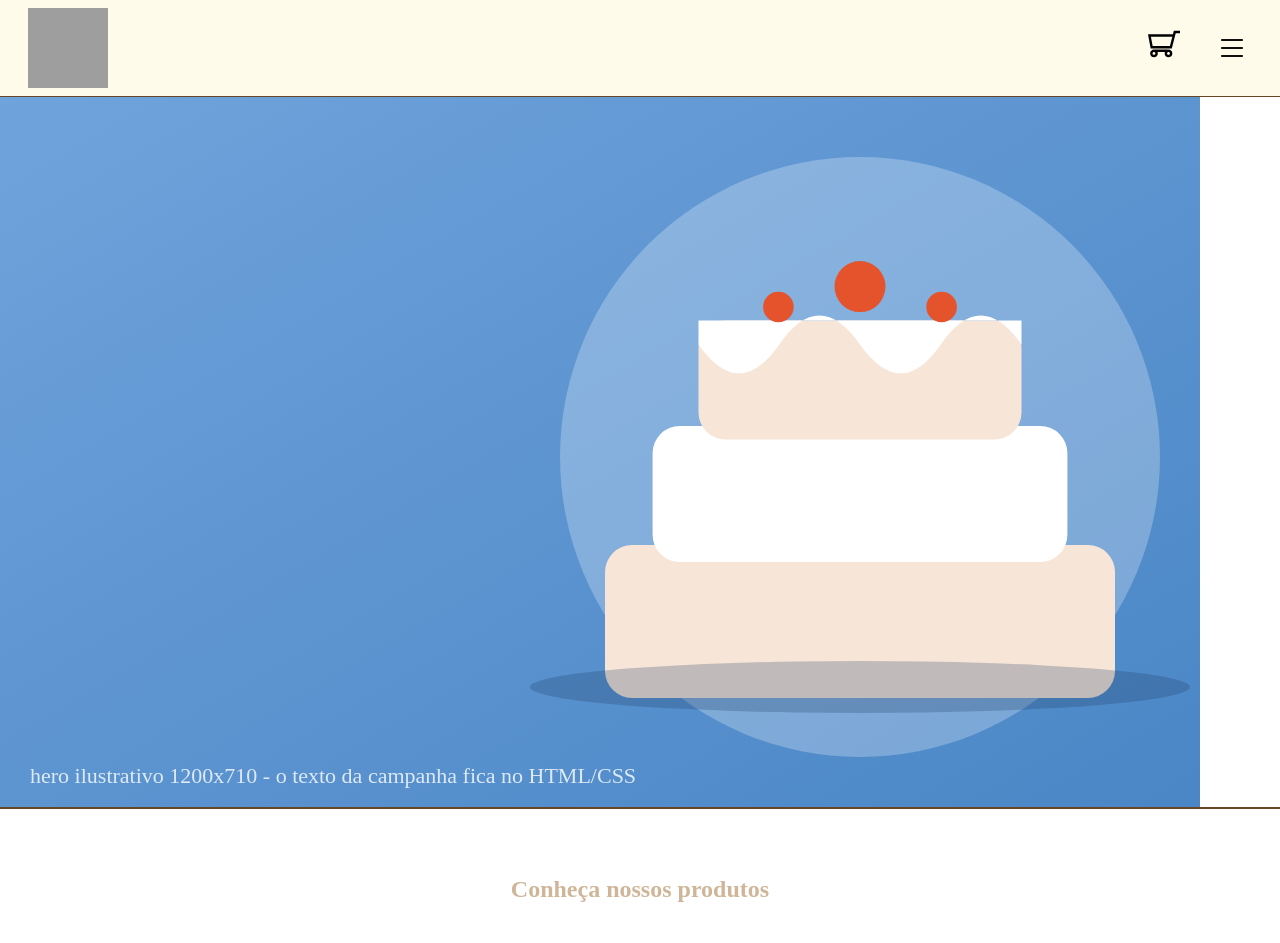
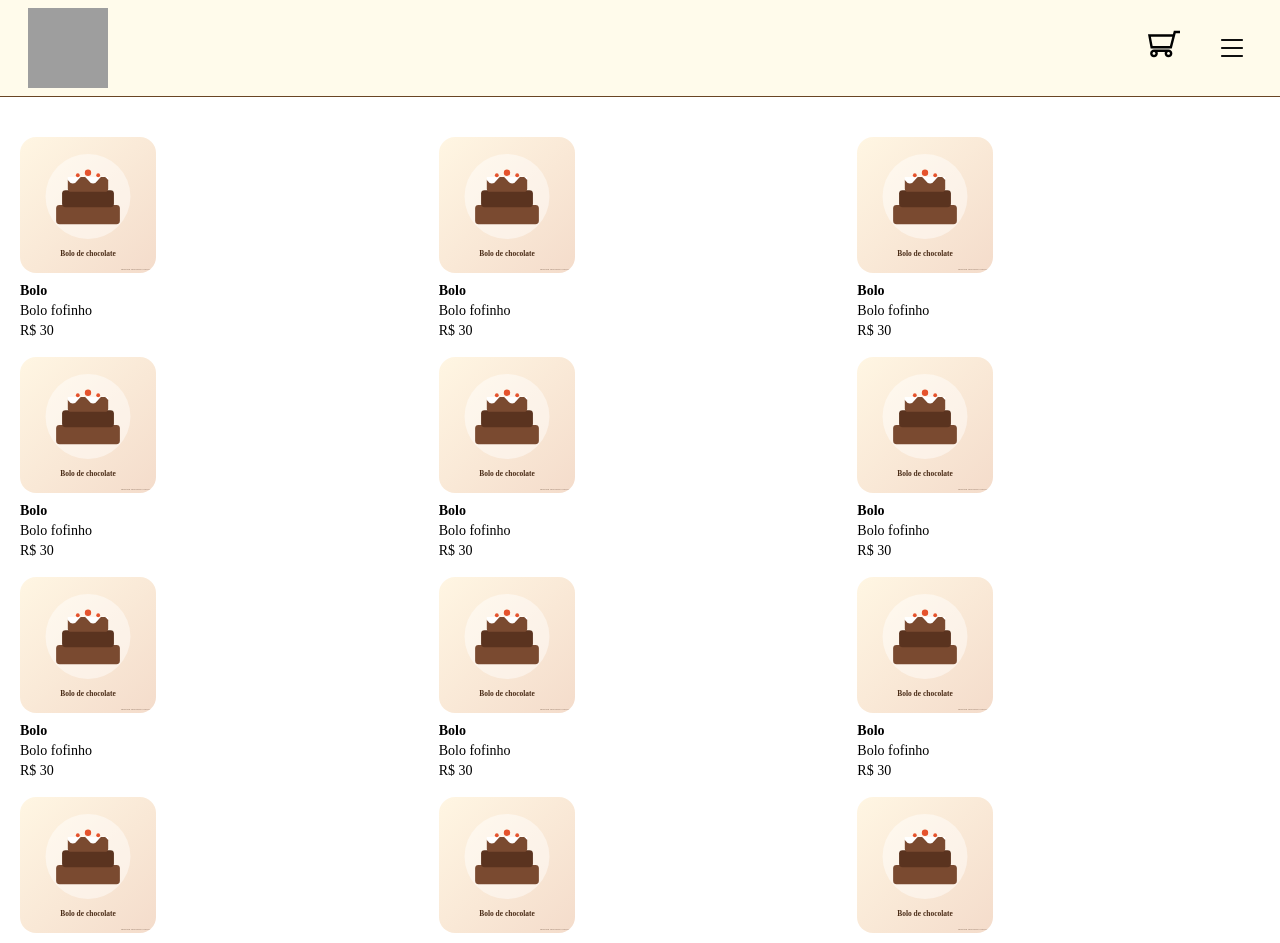
Before and after one commit to hgsouz/delicias_da_dessa, a React (Vite) app: page / in a window 1280 px wide. Shown: the top 943 px of the page. Built offline with nearby package versions, Linux system fonts and the light colour scheme; grey boxes are pictures that could not be loaded; a web font is replaced by a local one.

Commit message:
feat: adding products page with mock itens

```diff
--- a/src/App.tsx
+++ b/src/App.tsx
@@ -1,9 +1,11 @@
-import Home from "./pages/home";
+// import Home from "./pages/home";
+import Products from "./pages/pruducts";
 
 function App() {
   return (
     <>
-      <Home />
+      {/* <Home /> */}
+      <Products />
     </>
   );
 }
--- a/src/components/card.tsx
+++ b/src/components/card.tsx
@@ -6,7 +6,7 @@ interface cardProps {
 export const Card = ({ image, link }: cardProps) => {
   return (
     <a href={link}>
-      <img src={image} alt="" className="max-h-80 max-w-60" />
+      <img src={image} alt="" className="max-h-80 max-w-60 rounded-2xl" />
     </a>
   );
 };
--- /dev/null
+++ b/src/components/productCard.tsx
@@ -0,0 +1,22 @@
+interface ProductCardProps {
+  image: string;
+  name: string;
+  description: string;
+  price: number;
+}
+
+export const ProductCard = ({
+  image,
+  name,
+  description,
+  price,
+}: ProductCardProps) => {
+  return (
+    <div>
+      <img src={image} alt="" className="max-h-34 max-w-34 rounded-2xl mb-2" />
+      <p className="font-bold text-sm">{name}</p>
+      <p className="text-sm ">{description}</p>
+      <p className="text-sm ">R$ {price}</p>
+    </div>
+  );
+};
--- /dev/null
+++ b/src/pages/pruducts.tsx
@@ -0,0 +1,92 @@
+import { ProductCard } from "../components/productCard";
+import boloImage from "../assets/products/bolo-de-chocolate.svg";
+import { Header } from "../components/header";
+import { Footer } from "../components/footer";
+
+function Products() {
+  return (
+    <>
+      <Header />
+
+      <section className="grid grid-cols-3 gap-4 my-10 mx-5">
+        <ProductCard
+          image={boloImage}
+          name="Bolo"
+          description="Bolo fofinho"
+          price={30.0}
+        />
+        <ProductCard
+          image={boloImage}
+          name="Bolo"
+          description="Bolo fofinho"
+          price={30.0}
+        />
+        <ProductCard
+          image={boloImage}
+          name="Bolo"
+          description="Bolo fofinho"
+          price={30.0}
+        />
+
+        <ProductCard
+          image={boloImage}
+          name="Bolo"
+          description="Bolo fofinho"
+          price={30.0}
+        />
+        <ProductCard
+          image={boloImage}
+          name="Bolo"
+          description="Bolo fofinho"
+          price={30.0}
+        />
+        <ProductCard
+          image={boloImage}
+          name="Bolo"
+          description="Bolo fofinho"
+          price={30.0}
+        />
+        <ProductCard
+          image={boloImage}
+          name="Bolo"
+          description="Bolo fofinho"
+          price={30.0}
+        />
+        <ProductCard
+          image={boloImage}
+          name="Bolo"
+          description="Bolo fofinho"
+          price={30.0}
+        />
+        <ProductCard
+          image={boloImage}
+          name="Bolo"
+          description="Bolo fofinho"
+          price={30.0}
+        />
+        <ProductCard
+          image={boloImage}
+          name="Bolo"
+          description="Bolo fofinho"
+          price={30.0}
+        />
+        <ProductCard
+          image={boloImage}
+          name="Bolo"
+          description="Bolo fofinho"
+          price={30.0}
+        />
+        <ProductCard
+          image={boloImage}
+          name="Bolo"
+          description="Bolo fofinho"
+          price={30.0}
+        />
+      </section>
+
+      <Footer />
+    </>
+  );
+}
+
+export default Products;
```
Also changed, not shown: src/pages/about.tsx (added).
